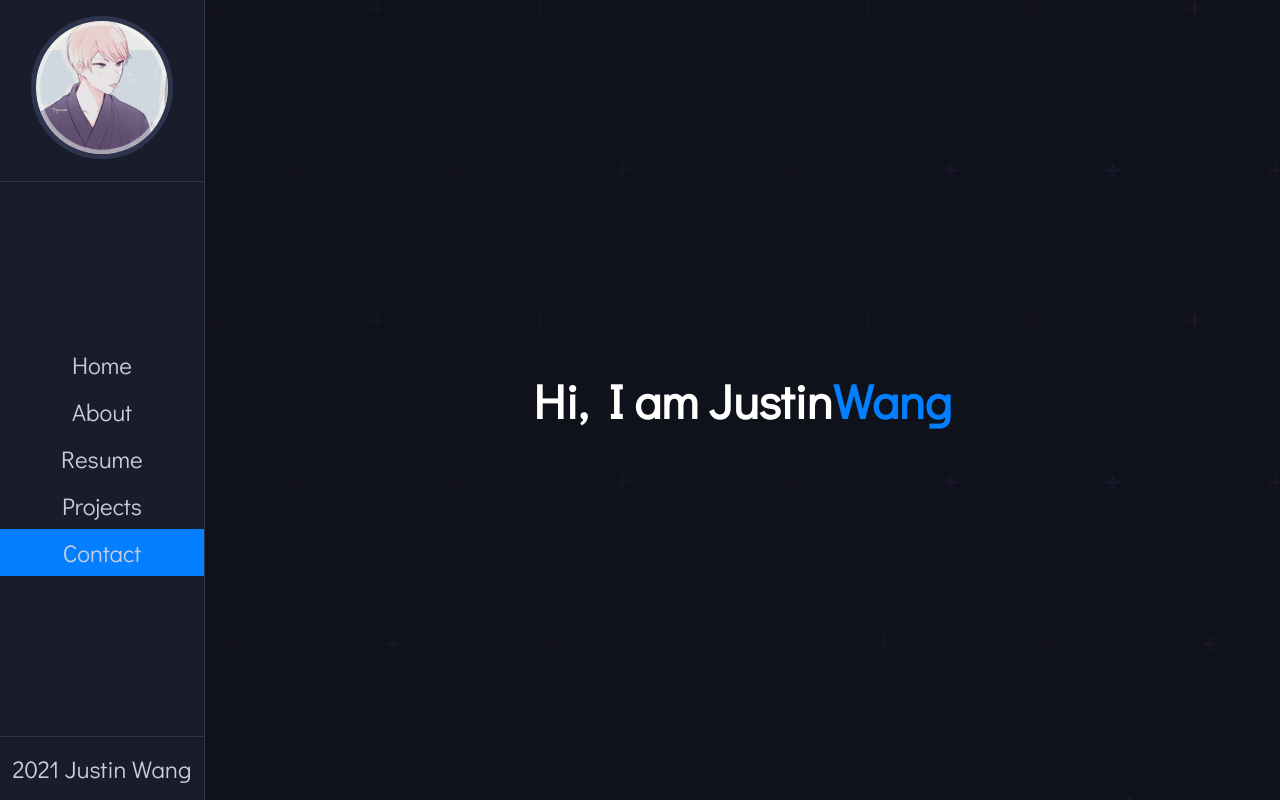
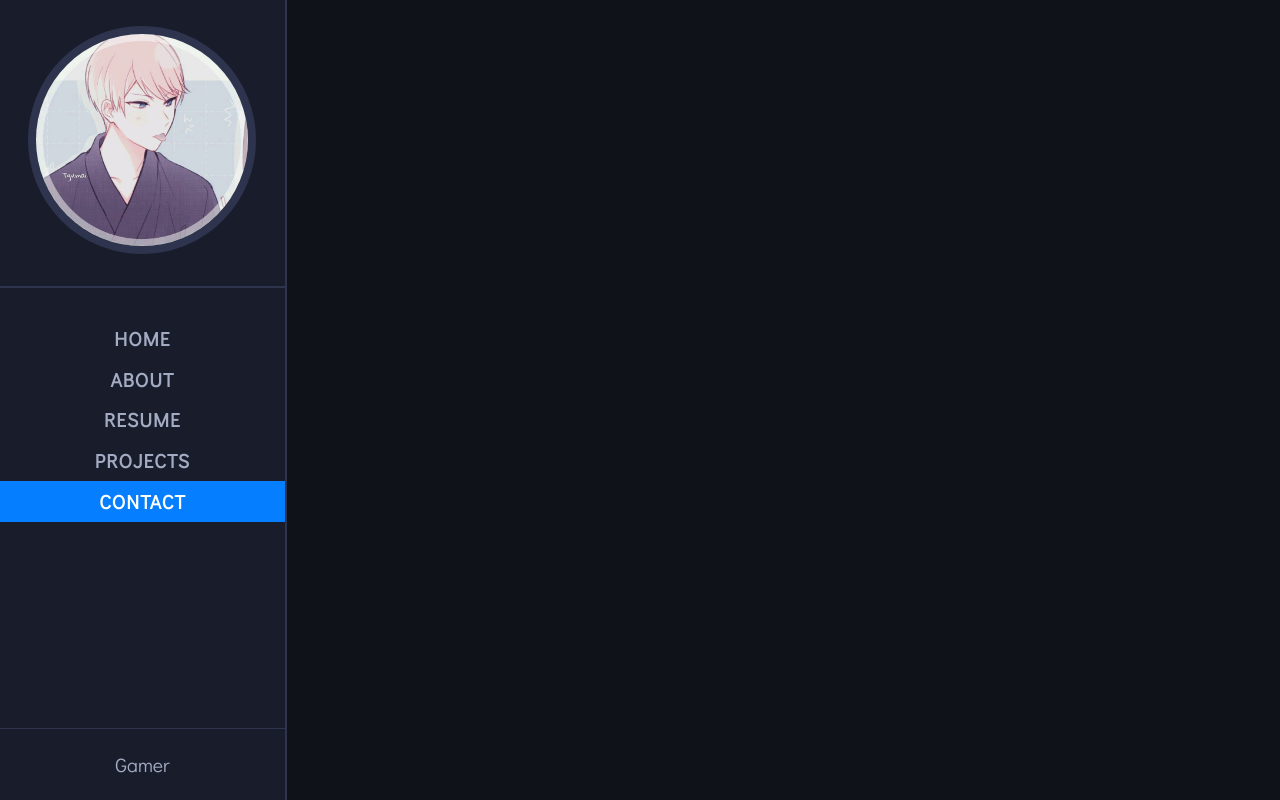
Before and after one commit to Claimundefine/Personal-portfolio, a React (Create React App) app in the folder website/: page /contact in a window 1280 px wide. Built offline with nearby package versions, Linux system fonts and the light colour scheme.

Commit message:
Revamped into styles, starting new format

```diff
--- a/website/package.json
+++ b/website/package.json
@@ -7,14 +7,19 @@
     "@fortawesome/free-brands-svg-icons": "^5.15.3",
     "@fortawesome/free-solid-svg-icons": "^5.15.3",
     "@fortawesome/react-fontawesome": "^0.1.14",
+    "@material-ui/core": "^4.12.3",
+    "@material-ui/icons": "^4.11.2",
     "@testing-library/jest-dom": "^5.14.1",
     "@testing-library/react": "^11.2.7",
     "@testing-library/user-event": "^12.8.3",
     "node-sass": "^6.0.1",
     "react": "^17.0.2",
     "react-dom": "^17.0.2",
+    "react-intersection-observer": "^8.32.1",
+    "react-particles-js": "^3.5.3",
     "react-router-dom": "^5.2.0",
     "react-scripts": "4.0.3",
+    "styled-components": "^5.3.1",
     "web-vitals": "^1.1.2"
   },
   "scripts": {
--- a/website/src/App.js
+++ b/website/src/App.js
@@ -1,20 +1,28 @@
-import './App.scss'
-import NavBar from './Components/NavBar'
-import HomePage from './Pages/HomePage'
+
+import Sidebar from './Components/Sidebar';
+import HomePage from './Pages/HomePage';
+import styled from 'styled-components';
 
 function App() {
   return (
-    <div className="App">
-      <div className="sidebar">
-        <NavBar />
-      </div>
-      <div className="main-content">
-        <div className="content">
-            <HomePage />
-          </div>
-        </div>
-    </div>
+    // <div className="App">
+    //   <div className="sidebar">
+    //     <NavBar />
+    //   </div>
+    //   <div className="main-content">
+    //     <div className="content">
+    //         <HomePage />
+    //       </div>
+    //     </div>
+    // </div>
+    <AppStyled>
+    <Sidebar />
+    </AppStyled>
   );
 }
 
+const AppStyled = styled.div`
+  background-color: red;
+`;
+
 export default App;
--- a/website/src/Components/NavBar.js
+++ /dev/null
@@ -1,49 +0,0 @@
-import React from 'react';
-import avatar from '../img/avatar.jpg';
-import {NavLink} from 'react-router-dom';
-
-function NavBar() {
-    return (
-        <div className="NavBar">
-            <nav className="nav">
-                <div className="profile">
-                    <img src={avatar} alt=""/>
-                </div>
-                <ul className="nav-items">
-                    <li className="nav-item">
-                        <NavLink to="/" exact activeClassName="active">
-                            Home
-                        </NavLink>
-                    </li>
-                    <li className="nav-item">
-                        <NavLink to="/about" exact activeClassName="active">
-                            About
-                        </NavLink>
-                    </li>
-                    <li className="nav-item">
-                        <NavLink to="/about" exact activeClassName="active">
-                            Resume
-                        </NavLink>
-                    </li>
-                    <li className="nav-item">
-                        <NavLink to="/projects" exact activeClassName="active">
-                            Projects
-                        </NavLink>
-                    </li>
-                    <li className="nav-item">
-                        <NavLink to="/contact" exact activeClassName="active">
-                            Contact
-                        </NavLink>
-                    </li>
-                </ul>
-                <footer className="footer">
-                <p>
-                    2021 Justin Wang
-                </p>
-            </footer>
-            </nav>
-        </div>
-    )
-}
-
-export default NavBar
--- /dev/null
+++ b/website/src/Components/Navigation.js
@@ -0,0 +1,108 @@
+import react from 'react';
+import styled from 'styled-components';
+import {NavLink} from 'react-router-dom';
+import avatar from '../img/avatar.jpg';
+
+function Navigation() {
+    return (
+        <NavigationStyled>
+        <div className='avatar'>
+            <img src={avatar} alt=""/>
+        </div>
+        <ul className="nav-items">
+            <li className="nav-item">
+                <NavLink to="/home" activeClassName="active-class">Home</NavLink>
+            </li>
+            <li className="nav-item">
+                <NavLink to="/about" activeClassName="active-class">About</NavLink>
+            </li>
+            <li className="nav-item">
+                <NavLink to="/resume" activeClassName="active-class">Resume</NavLink>
+            </li>
+            <li className="nav-item">
+                <NavLink to="/projects" activeClassName="active-class">Projects</NavLink>
+            </li>
+            <li className="nav-item">
+                <NavLink to="/contact" activeClassName="active-class">Contact</NavLink>
+            </li>
+        </ul>
+        <footer className="footer">
+        <p>Gamer</p>
+        </footer>
+        </NavigationStyled>
+    )
+}
+
+const NavigationStyled = styled.nav`
+    display: flex;
+    justify-content: space-between;
+    flex-direction: column;
+    align-items: center;
+    height: 100%;
+    width: 100%;
+    border-right: 2px solid var(--border-color);
+    .avatar{
+        width: 100%;
+        border-bottom: 2px solid var(--border-color);
+        text-align: center;
+        padding: 1.5rem 0;
+        img{
+            width: 80%;
+            border-radius: 50%;
+            border: 8px solid var(--border-color);
+        }
+    }
+    .nav-items{
+        width: 100%;
+        text-align: center;
+        padding-bottom: 10rem;
+        .active-class{
+            background-color: var(--primary-color-light);
+            color: white;
+        }
+        li{
+            display: block;
+            a{
+                display: block;
+                padding: .45rem 0;
+                position: relative;
+                z-index: 10;
+                text-transform: uppercase;
+                transition: all .4s ease-in-out;
+                font-weight: 600;
+                letter-spacing: 1px;
+                &:hover{
+                    cursor: pointer;
+                    color: var(--white-color);
+                }
+                &::before{
+                    content: "";
+                    position: absolute;
+                    bottom: 0;
+                    left: 0;
+                    width: 0;
+                    height: 50%;
+                    background-color: var( --primary-color);
+                    transition: All 0.3s cubic-bezier(.52,-.12,.25,.9);
+                    opacity: 0.21;
+                    z-index: -1;
+                }
+            }
+            a:hover::before{
+                width: 100%;
+                height: 100%;
+            }
+        }
+    }
+    footer{
+        border-top: 1px solid var(--border-color);
+        width: 100%;
+        p{
+            padding: 1.3rem 0;
+            font-size: 1.1rem;
+            display: block;
+            text-align: center;
+        }
+    }
+`;
+export default Navigation;
--- /dev/null
+++ b/website/src/Components/Sidebar.js
@@ -0,0 +1,22 @@
+import React from 'react';
+import avatar from '../img/avatar.jpg';
+import {NavLink} from 'react-router-dom';
+import styled from 'styled-components';
+import Navigation from './Navigation';
+
+function Sidebar() {
+    return (
+        <SidebarStyled>
+            <Navigation />
+        </SidebarStyled>
+    )
+}
+
+const SidebarStyled = styled.div`
+    width: 16.3rem;
+    position: fixed;
+    height: 100vh;
+    background-color: var(--sidebar-dark-color);
+`;
+
+export default Sidebar;
--- a/website/src/index.js
+++ b/website/src/index.js
@@ -4,9 +4,11 @@ import './index.css';
 import App from './App';
 import reportWebVitals from './reportWebVitals';
 import {BrowserRouter} from 'react-router-dom';
+import GlobalStyle from './styles/GlobalStyle';
 
 ReactDOM.render(
   <React.StrictMode>
+  <GlobalStyle/>
     <BrowserRouter>
       <App />
     </BrowserRouter>
@@ -14,7 +16,7 @@ ReactDOM.render(
   document.getElementById('root')
 );
 
-// If you want to start measuring performance in your app, pass a function
-// to log results (for example: reportWebVitals(console.log))
-// or send to an analytics endpoint. Learn more: https://bit.ly/CRA-vitals
-reportWebVitals();
+// // If you want to start measuring performance in your app, pass a function
+// // to log results (for example: reportWebVitals(console.log))
+// // or send to an analytics endpoint. Learn more: https://bit.ly/CRA-vitals
+// reportWebVitals();
--- /dev/null
+++ b/website/src/styles/GlobalStyle.js
@@ -0,0 +1,81 @@
+import {createGlobalStyle} from "styled-components";
+
+const GlobalStyle = createGlobalStyle`
+ :root{
+    --primary-color: #007bff;
+    --primary-color-light: #057FFF;
+    --secondary-color: #6c757d;
+    --background-dark-color: #10121A;
+    --background-dark-grey: #191D2B;
+    --border-color: #2e344e;
+    --background-light-color: #F1F1F1;
+    --background-light-color-2: rgba(3,127,255,.3);
+    --white-color: #FFF;
+    --font-light-color: #a4acc4;
+    --font-dark-color: #313131;
+    --font-dark-color-2: #151515;
+    --sidebar-dark-color: #191D2B;
+    --scrollbar-bg-color: #383838;
+    --scrollbar-thump-color: #6b6b6b;
+    --scrollbar-track-color: #383838;
+}
+.light-theme{
+    --primary-color: #007bff;
+    --primary-color-light: #057FFF;
+    --secondary-color: #ff7675;
+    --background-dark-color: #F1F1F1;
+    --background-dark-grey: #e4e4e4;
+    --border-color: #cbced8;
+    --background-light-color: #F1F1F1;
+    --background-light-color-2: rgba(3,127,255,.3);
+    --white-color: #151515;
+    --font-light-color: #313131;
+    --font-dark-color: #313131;
+    --font-dark-color-2: #151515;
+    --sidebar-dark-color: #E4E4E4;
+    --scrollbar-bg-color: #383838;
+    --scrollbar-thump-color: #6b6b6b;
+    --scrollbar-track-color: #383838;
+}
+.dark-theme{
+    --primary-color: #007bff;
+    --primary-color-light: #057FFF;
+    --secondary-color: #6c757d;
+    --background-dark-color: #10121A;
+    --background-dark-grey: #191D2B;
+    --border-color: #2e344e;
+    --background-light-color: #F1F1F1;
+    --background-light-color-2: rgba(3,127,255,.3);
+    --white-color: #FFF;
+    --font-light-color: #a4acc4;
+    --font-dark-color: #313131;
+    --font-dark-color-2: #151515;
+    --sidebar-dark-color: #191D2B;
+    --scrollbar-bg-color: #383838;
+    --scrollbar-thump-color: #6b6b6b;
+    --scrollbar-track-color: #383838;
+}
+*{
+    margin: 0;
+    padding: 0;
+    box-sizing: border-box;
+    list-style: none;
+    text-decoration: none;
+    font-family: 'Didact Gothic', sans-serif;
+    font-size: 1.1rem;
+
+}
+body{
+    background-color: var(--background-dark-color);
+    color: var(--font-light-color);
+    transition: all .4s ease-in-out;
+}
+
+a{
+    font-family: inherit;
+    color: inherit;
+    font-size: inherit;
+}
+`;
+
+export default GlobalStyle;
```
Also changed, not shown: 1 other file (tests, documents, lock files or other folders).
